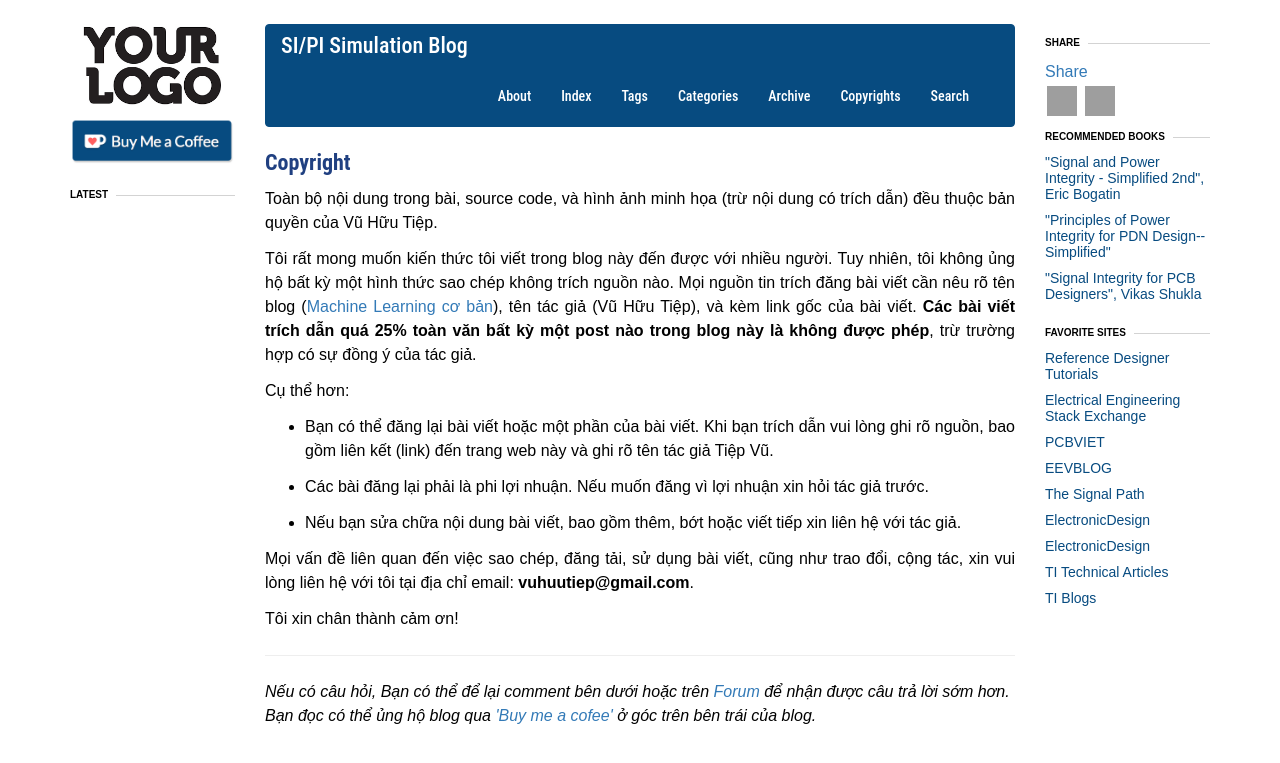
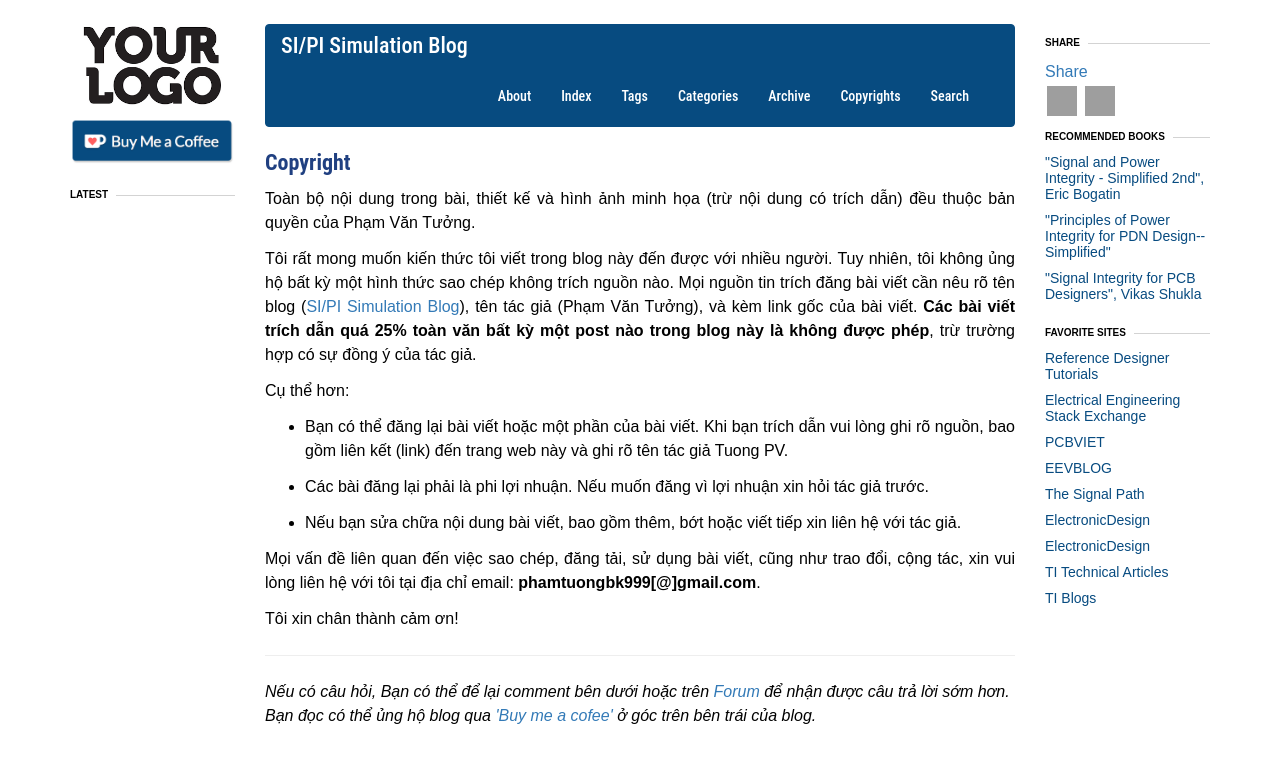
Before and after one commit to anhvanthe/SignalPowerIntegrity, a Jekyll site: the page built from copyrights.md, in a window 1280 px wide. Shown: the top 763 px of the page. Built offline with Jekyll 4.4.1, drawn with Linux system fonts in a browser that asks for light colours; nearby versions of some CDN libraries; grey boxes are pictures that could not be loaded.

Commit message:
update copyrights.md

```diff
--- a/copyrights.md
+++ b/copyrights.md
@@ -4,18 +4,18 @@ title: Copyright
 permalink: /copyrights/
 ---
 
-Toàn bộ nội dung trong bài, source code, và hình ảnh minh họa (trừ nội dung có trích dẫn) đều thuộc bản quyền của Vũ Hữu Tiệp.
+Toàn bộ nội dung trong bài, thiết kế và hình ảnh minh họa (trừ nội dung có trích dẫn) đều thuộc bản quyền của Phạm Văn Tưởng.
 
-Tôi rất mong muốn kiến thức tôi viết trong blog này đến được với nhiều người. Tuy nhiên, tôi không ủng hộ bất kỳ một hình thức sao chép không trích nguồn nào. Mọi nguồn tin trích đăng bài viết cần nêu rõ tên blog ([Machine Learning cơ bản](https://tiepvupsu.github.io)), tên tác giả (Vũ Hữu Tiệp), và kèm link gốc của bài viết. **Các bài viết trích dẫn quá 25% toàn văn bất kỳ một post nào trong blog này là không được phép**, trừ trường hợp có sự đồng ý của tác giả.
+Tôi rất mong muốn kiến thức tôi viết trong blog này đến được với nhiều người. Tuy nhiên, tôi không ủng hộ bất kỳ một hình thức sao chép không trích nguồn nào. Mọi nguồn tin trích đăng bài viết cần nêu rõ tên blog ([SI/PI Simulation Blog](https://sipiviet.com)), tên tác giả (Phạm Văn Tưởng), và kèm link gốc của bài viết. **Các bài viết trích dẫn quá 25% toàn văn bất kỳ một post nào trong blog này là không được phép**, trừ trường hợp có sự đồng ý của tác giả.
 
 Cụ thể hơn:
 
-* Bạn có thể đăng lại bài viết hoặc một phần của bài viết. Khi bạn trích dẫn vui lòng ghi rõ nguồn, bao gồm liên kết (link) đến trang web này và ghi rõ tên tác giả Tiệp Vũ.
+* Bạn có thể đăng lại bài viết hoặc một phần của bài viết. Khi bạn trích dẫn vui lòng ghi rõ nguồn, bao gồm liên kết (link) đến trang web này và ghi rõ tên tác giả Tuong PV.
 
 * Các bài đăng lại phải là phi lợi nhuận. Nếu muốn đăng vì lợi nhuận xin hỏi tác giả trước.
 
 * Nếu bạn sửa chữa nội dung bài viết, bao gồm thêm, bớt hoặc viết tiếp xin liên hệ với tác giả.
 
-Mọi vấn đề liên quan đến việc sao chép, đăng tải, sử dụng bài viết, cũng như trao đổi, cộng tác, xin vui lòng liên hệ với tôi tại địa chỉ email: **vuhuutiep@gmail.com**.
+Mọi vấn đề liên quan đến việc sao chép, đăng tải, sử dụng bài viết, cũng như trao đổi, cộng tác, xin vui lòng liên hệ với tôi tại địa chỉ email: **phamtuongbk999[@]gmail.com**.
 
 Tôi xin chân thành cảm ơn!
```
